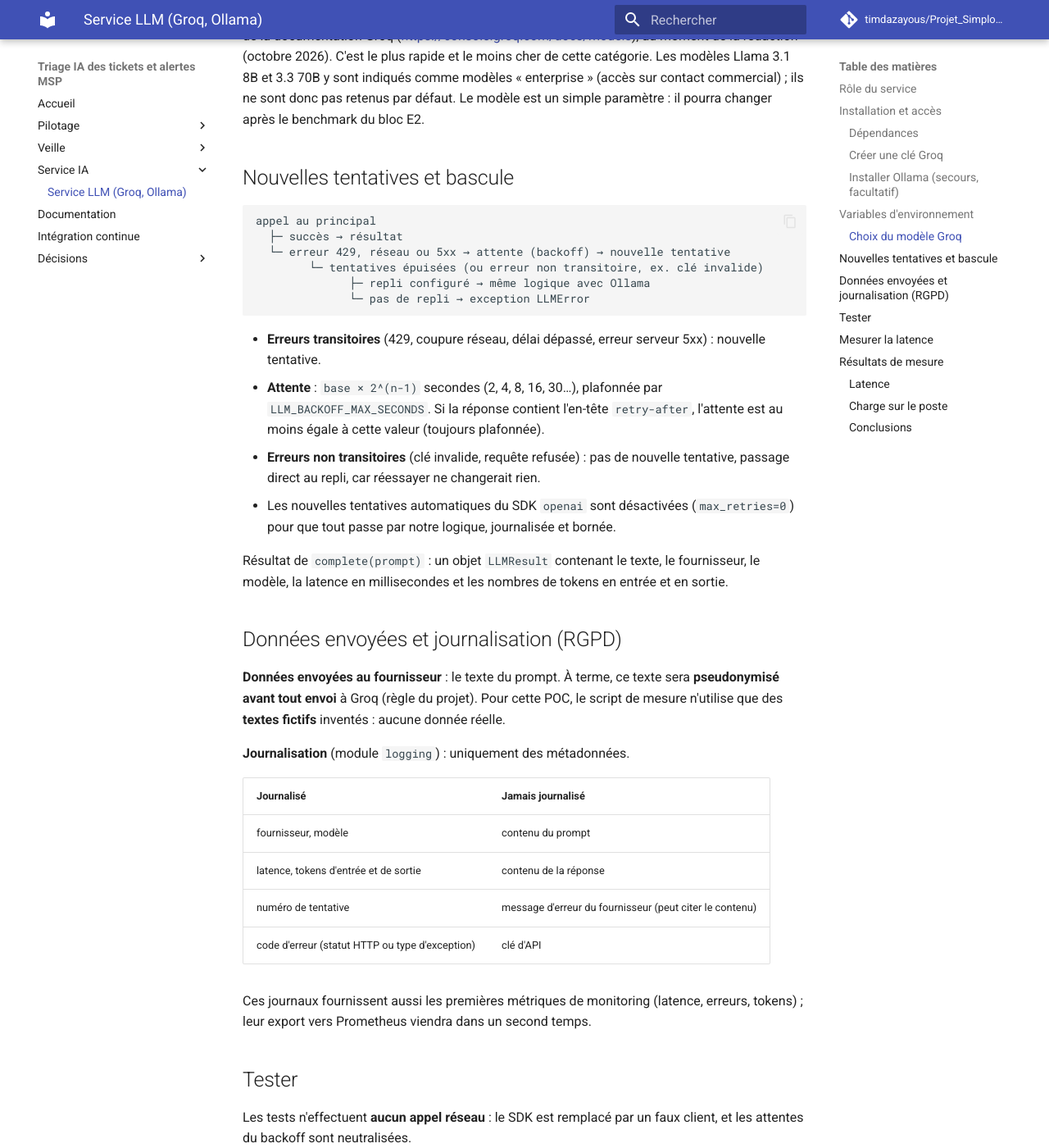
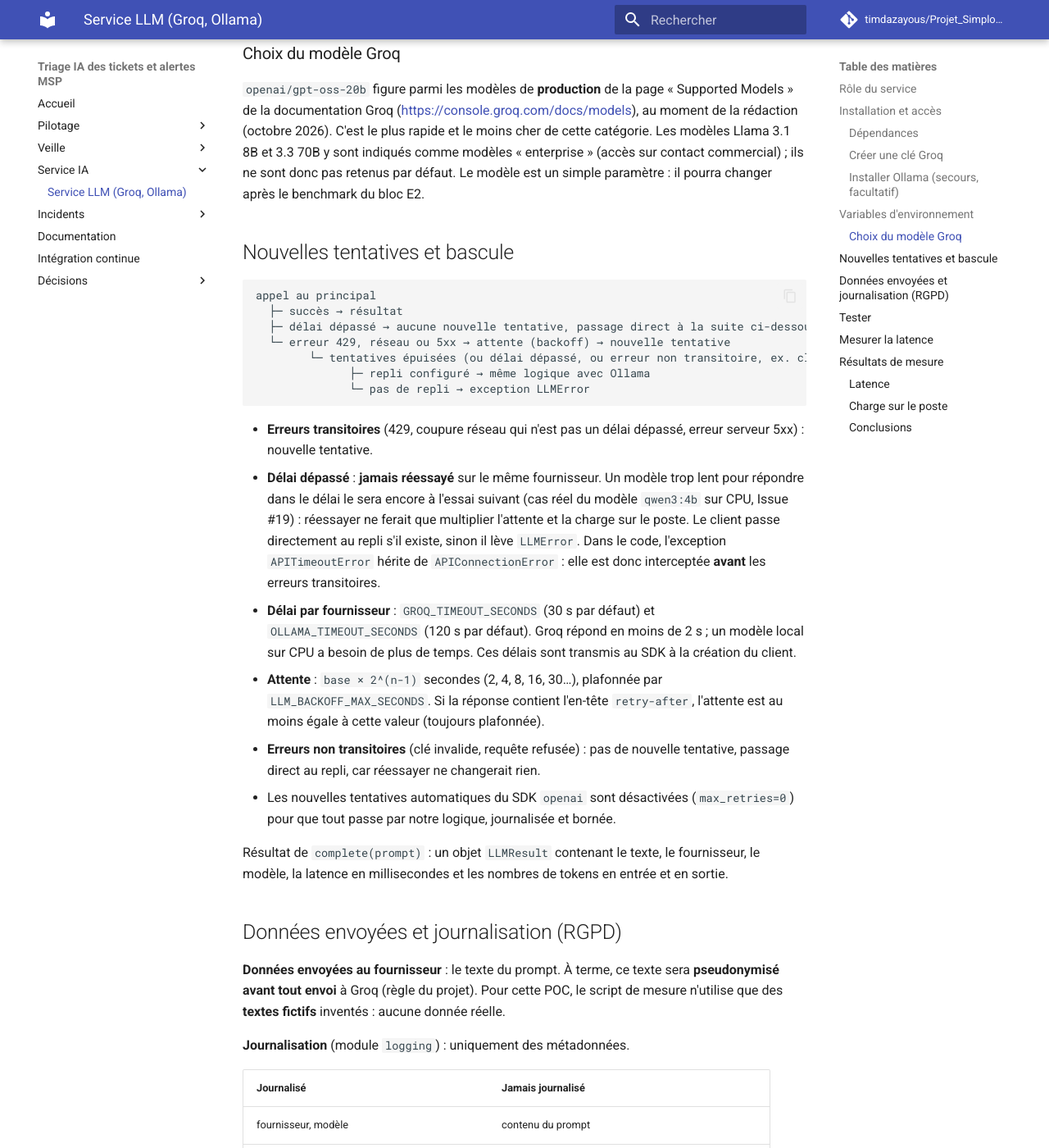
Before and after one commit to timdazayous/Projet_Simplon_FIN_ETUDES, an MkDocs documentation site: the page built from docs/service-llm.md, in a window 1280 px wide and 1400 px high, scrolled down 2368 px. Shown: the whole window at 82% size. Built offline with MkDocs 1.6.1 and Material for MkDocs 9.7.7, drawn with Linux system fonts in a browser that asks for light colours; comment, search, counter and statistics services are not loaded; some of the changed text lies outside the part shown.

Commit message:
Corrige #19 : délai dépassé non réessayé, délai par fournisseur (#21)
* Reproduit le bug #19 par un test (délai dépassé réessayé)

Co-Authored-By: Claude Sonnet 5.5 <noreply@anthropic.com>

* Corrige #19 : un délai dépassé n'est plus réessayé, délai par fournisseur

Co-Authored-By: Claude Sonnet 5.5 <noreply@anthropic.com>

* Documente le service LLM corrigé et l'incident #19

Co-Authored-By: Claude Sonnet 5.5 <noreply@anthropic.com>

---------

Co-authored-by: Claude Sonnet 5.5 <noreply@anthropic.com>

````diff
--- a/docs/service-llm.md
+++ b/docs/service-llm.md
@@ -55,6 +55,8 @@ Le fichier `.env` est ignoré par Git : la clé ne doit **jamais** être écrite
 | `GROQ_MODEL` | Modèle Groq | `openai/gpt-oss-20b` |
 | `OLLAMA_BASE_URL` | Adresse d'Ollama | `http://localhost:11434/v1` |
 | `OLLAMA_MODEL` | Modèle Ollama | `gemma3:4b` |
+| `GROQ_TIMEOUT_SECONDS` | Délai maximal d'une requête Groq (strictement positif) | `30` |
+| `OLLAMA_TIMEOUT_SECONDS` | Délai maximal d'une requête Ollama (strictement positif) | `120` |
 | `LLM_MAX_RETRIES` | Nouvelles tentatives après le premier essai | `5` |
 | `LLM_BACKOFF_BASE_SECONDS` | Attente avant la 1re nouvelle tentative | `2` |
 | `LLM_BACKOFF_MAX_SECONDS` | Plafond de l'attente | `30` |
@@ -70,13 +72,16 @@ La configuration est validée au démarrage : une variable obligatoire manquante
 ```text
 appel au principal
   ├─ succès → résultat
+  ├─ délai dépassé → aucune nouvelle tentative, passage direct à la suite ci-dessous
   └─ erreur 429, réseau ou 5xx → attente (backoff) → nouvelle tentative
-        └─ tentatives épuisées (ou erreur non transitoire, ex. clé invalide)
+        └─ tentatives épuisées (ou délai dépassé, ou erreur non transitoire, ex. clé invalide)
               ├─ repli configuré → même logique avec Ollama
               └─ pas de repli → exception LLMError
 ```
 
-- **Erreurs transitoires** (429, coupure réseau, délai dépassé, erreur serveur 5xx) : nouvelle tentative.
+- **Erreurs transitoires** (429, coupure réseau qui n'est pas un délai dépassé, erreur serveur 5xx) : nouvelle tentative.
+- **Délai dépassé** : **jamais réessayé** sur le même fournisseur. Un modèle trop lent pour répondre dans le délai le sera encore à l'essai suivant (cas réel du modèle `qwen3:4b` sur CPU, Issue #19) : réessayer ne ferait que multiplier l'attente et la charge sur le poste. Le client passe directement au repli s'il existe, sinon il lève `LLMError`. Dans le code, l'exception `APITimeoutError` hérite de `APIConnectionError` : elle est donc interceptée **avant** les erreurs transitoires.
+- **Délai par fournisseur** : `GROQ_TIMEOUT_SECONDS` (30 s par défaut) et `OLLAMA_TIMEOUT_SECONDS` (120 s par défaut). Groq répond en moins de 2 s ; un modèle local sur CPU a besoin de plus de temps. Ces délais sont transmis au SDK à la création du client.
 - **Attente** : `base × 2^(n-1)` secondes (2, 4, 8, 16, 30…), plafonnée par `LLM_BACKOFF_MAX_SECONDS`. Si la réponse contient l'en-tête `retry-after`, l'attente est au moins égale à cette valeur (toujours plafonnée).
 - **Erreurs non transitoires** (clé invalide, requête refusée) : pas de nouvelle tentative, passage direct au repli, car réessayer ne changerait rien.
 - Les nouvelles tentatives automatiques du SDK `openai` sont désactivées (`max_retries=0`) pour que tout passe par notre logique, journalisée et bornée.
@@ -106,7 +111,7 @@ Les tests n'effectuent **aucun appel réseau** : le SDK est remplacé par un fau
 uv run pytest tests/test_llm_config.py tests/test_llm_client.py
 ```
 
-Ils couvrent la configuration, le succès simple, la nouvelle tentative sur 429, l'en-tête `retry-after`, l'épuisement puis la bascule, le repli désactivé, et l'absence de contenu du prompt dans les journaux.
+Ils couvrent la configuration (dont les délais par fournisseur), le succès simple, la nouvelle tentative sur 429, l'en-tête `retry-after`, l'épuisement puis la bascule, le repli désactivé, l'absence de nouvelle tentative sur délai dépassé et l'absence de contenu du prompt dans les journaux.
 
 ## Mesurer la latence
 
--- a/mkdocs.yml
+++ b/mkdocs.yml
@@ -28,6 +28,8 @@ nav:
       - Modèle de synthèse: veille/modele.md
   - Service IA:
       - Service LLM (Groq, Ollama): service-llm.md
+  - Incidents:
+      - Délai dépassé sur Ollama: incidents/2026-10-10-delai-depasse-ollama.md
   - Documentation: documentation.md
   - Intégration continue: ci.md
   - Décisions:
````
Also changed, not shown: other parts of docs/service-llm.md (+1 -1 lines), docs/incidents/2026-10-10-delai-depasse-ollama.md (added, +68 -0 lines), 5 other files.
